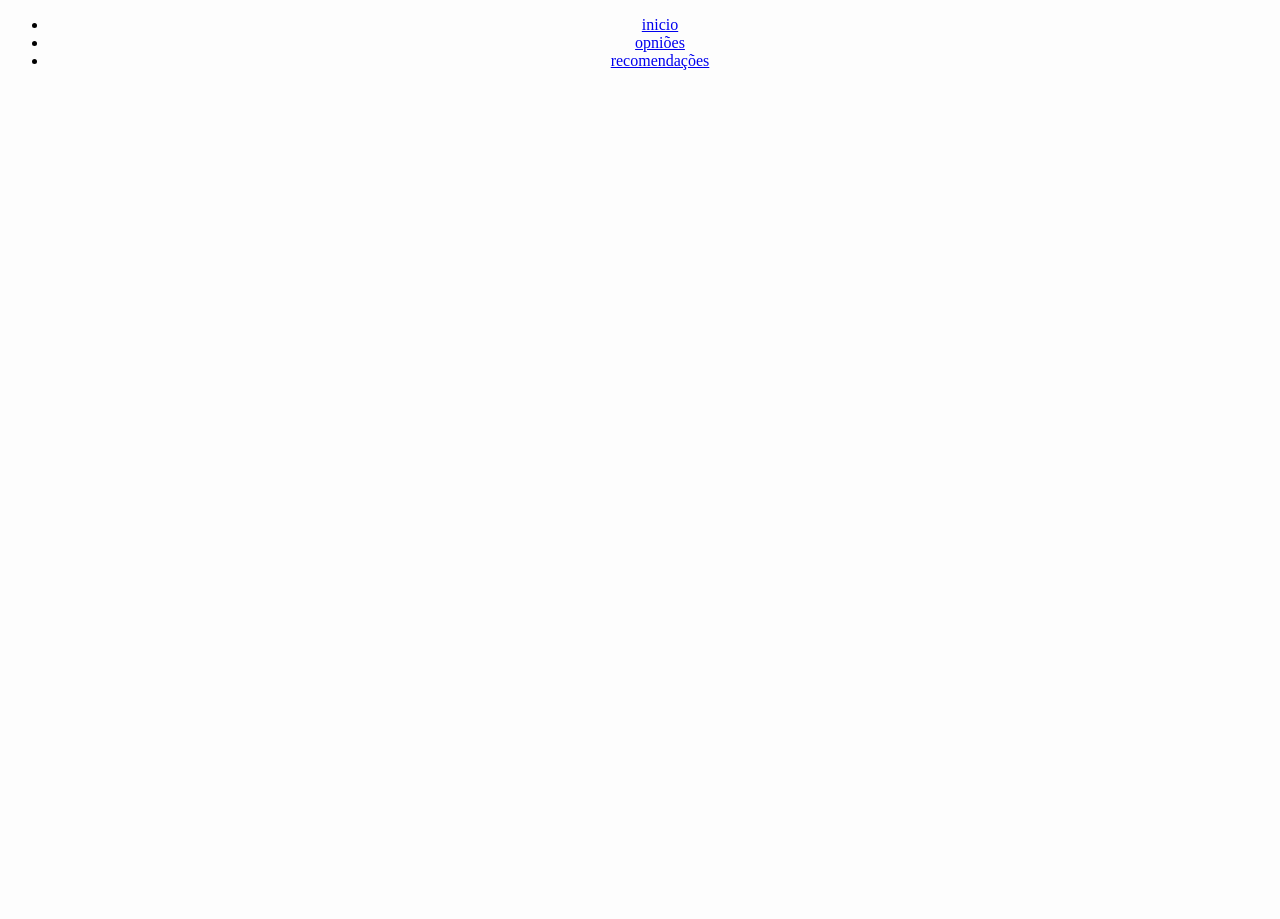
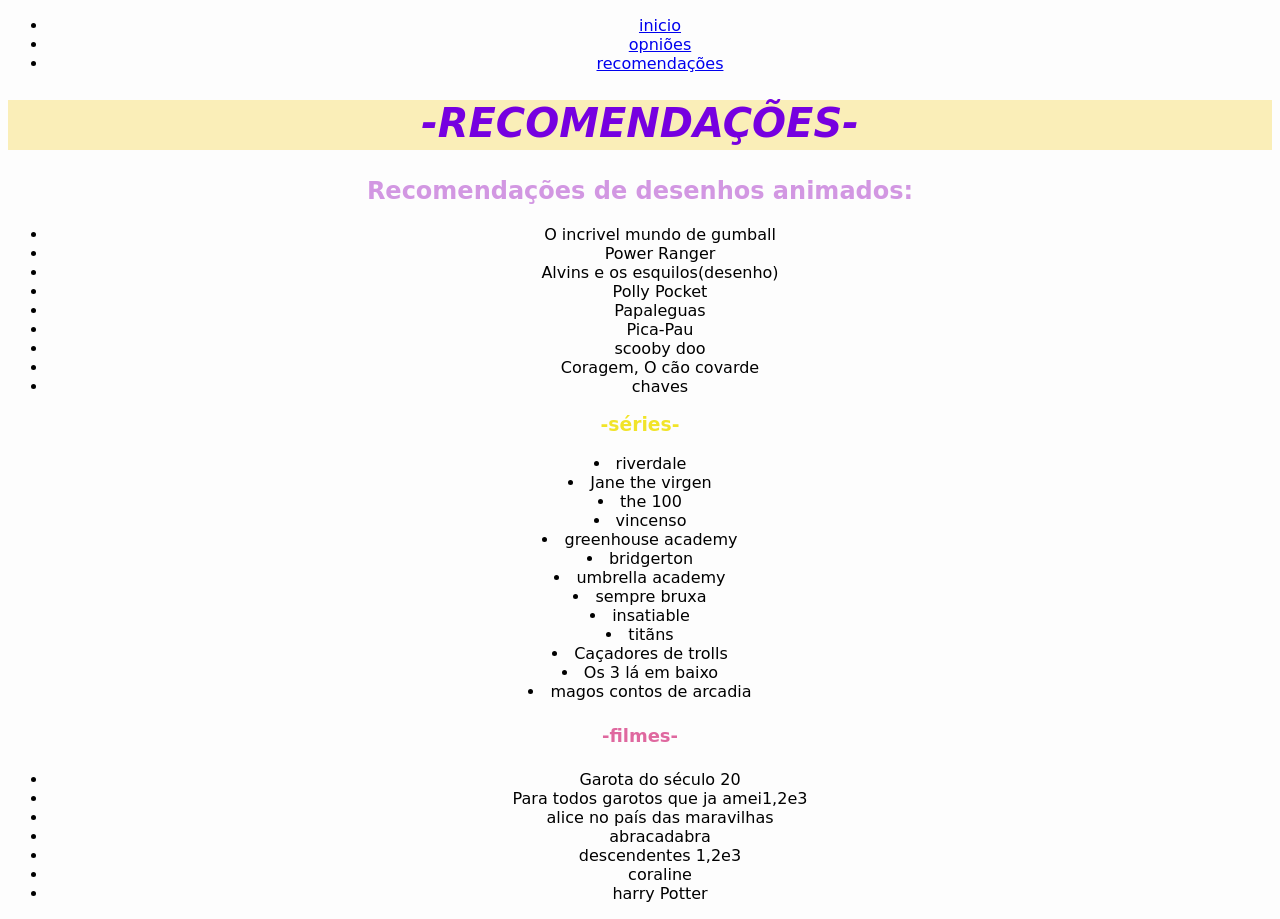
Before and after one commit to moreiralp/pensamento-computacional-1b, a plain HTML site: page pagina3.html in a window 1280 px wide. Before the commit the page ends 800 px from the top, so only its background shows below. Drawn offline with Linux system fonts and the light colour scheme.

Commit message:
Add files via upload

```diff
--- a/pagina3.html
+++ b/pagina3.html
@@ -21,9 +21,63 @@
     </HEADER>
   </body>
 </header>
+</body>
+<H1>-RECOMENDAÇÕES-</H1>
+<H2>Recomendações de desenhos animados:</H2>
+<ul>
+  <li>O incrivel mundo de gumball</li>
+  <li>Power Ranger</li>
+  <li>Alvins e os esquilos(desenho)</li>
+  <li>Polly Pocket</li>
+  <li>Papaleguas</li>
+  <li>Pica-Pau</li>
+  <li>scooby doo</li>
+  <li> Coragem, O cão covarde</li>
+  <li>chaves</li>
+</ul>
+  <H3>-séries-</H3>
+  <lu>
+  <li>riverdale</li>
+  <li>Jane the virgen</li>
+  <li>the 100</li>
+  <li>vincenso</li>
+  <li>greenhouse academy</li>
+  <li>bridgerton</li>
+  <li>umbrella academy</li>
+  <li>sempre bruxa</li>
+  <li>insatiable</li>
+  <li>titãns</li>
+  <LI>Caçadores de trolls</LI>
+  <li>Os 3 lá em  baixo</li>
+  <li>magos contos de arcadia </li>
+ </lu>
+  <h4>-filmes-</h4>
+  <UL>
+    <LI>Garota do século 20</LI>
+    <li>Para todos garotos que ja amei1,2e3</li>
+    <li>alice no país das maravilhas</li>
+    <li>abracadabra</li>
+    <li>descendentes 1,2e3</li>
+    <li>coraline</li>
+    <li>harry Potter</li>
+  </UL>
 
 
 
 
-</body>
+
+
+
+
+
+
+
+
+
+
+
+
+
+
+
 </html>
--- a/style.css
+++ b/style.css
@@ -1,6 +1,7 @@
 body{
     text-align: center;
     background-color: #fdfdfd;
+    font-family:  'Patrick Hand', cursive;
 
 }
 #imagem
```
